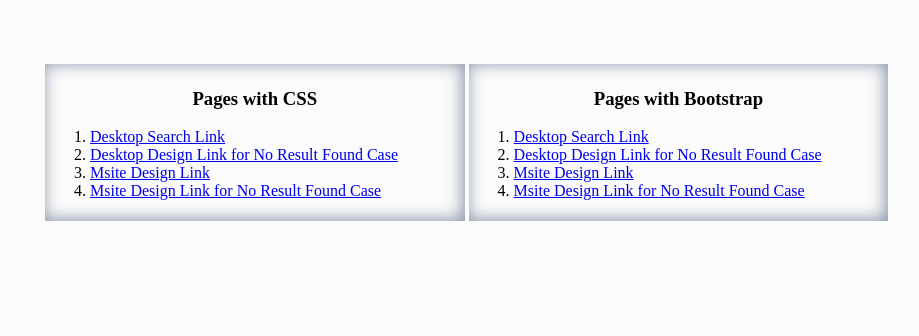
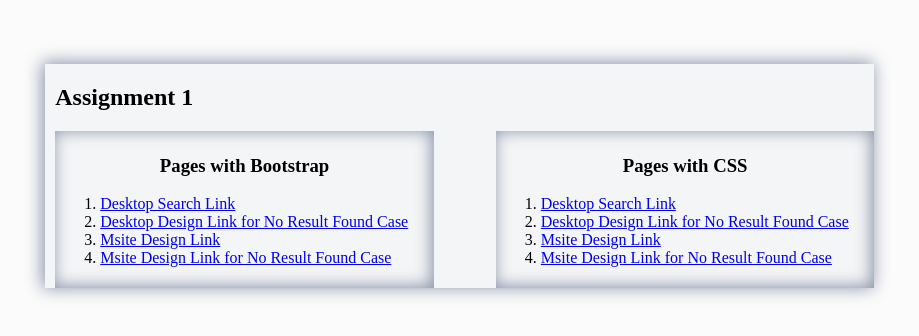
Before and after one commit to vkbhupathi21/mern, a plain HTML site: page index.html in a window 1280 px wide. Shown: the whole page, without its empty margins (147-1066 px from the left). Drawn offline with Linux system fonts and the light colour scheme.

Commit message:
github pages

```diff
--- a/assets/css/style.css
+++ b/assets/css/style.css
@@ -4,6 +4,13 @@
 }
 
 /* css for index */
+#divAsg1{
+    padding: 0% 0% 0% 1%;
+    box-shadow: -2px -1px 16px 1px #8c96ab;
+    align-content: center;
+    width: 80%;
+    background-color: #e3e5e947;
+}
 #indexBody{
     width: 80%;
     margin: 5% 0% 0% 15%;
@@ -11,8 +18,9 @@
 #divCSS{
     display:inline-block;
     padding: 5px;
-    width:40%;
+    width:45%;
     box-shadow: inset -2px -1px 16px 1px #8c96ab;
+    float: right;
 }
 
 #divCSS > h3{
@@ -22,8 +30,9 @@
 #divBS{
     display:inline-block;
     padding: 5px;
-    width:40%;
-     box-shadow: inset -2px -1px 16px 1px #8c96ab;
+    width:45%;
+    box-shadow: inset -2px -1px 16px 1px #8c96ab;
+    float:left;
 }
 
 #divBS > h3{
--- a/index.html
+++ b/index.html
@@ -7,7 +7,8 @@
         <link rel="stylesheet" href="assets/css/style.css">
     </head>
     <body id="indexBody">
-
+        <div id="divAsg1">
+            <h2>Assignment 1</h2>
         <div id="divCSS">
             <h3>Pages with CSS</h3>
         <ol>
@@ -26,5 +27,6 @@
             <li><a href="mobile_search_no_result_found.html" target="_blank">Msite Design Link for No Result Found Case</a></li>
         </ol>
         </div>
+        </div>
     </body>
 </html>
```
